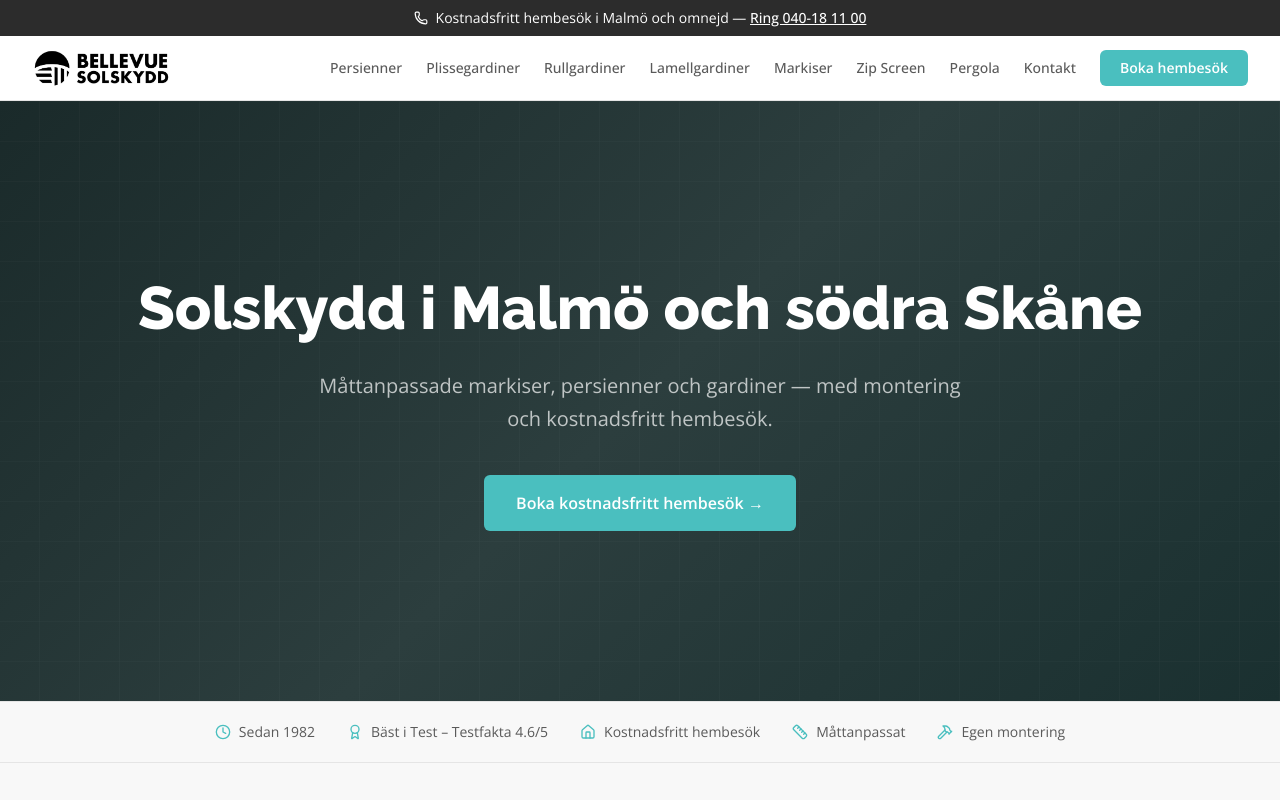
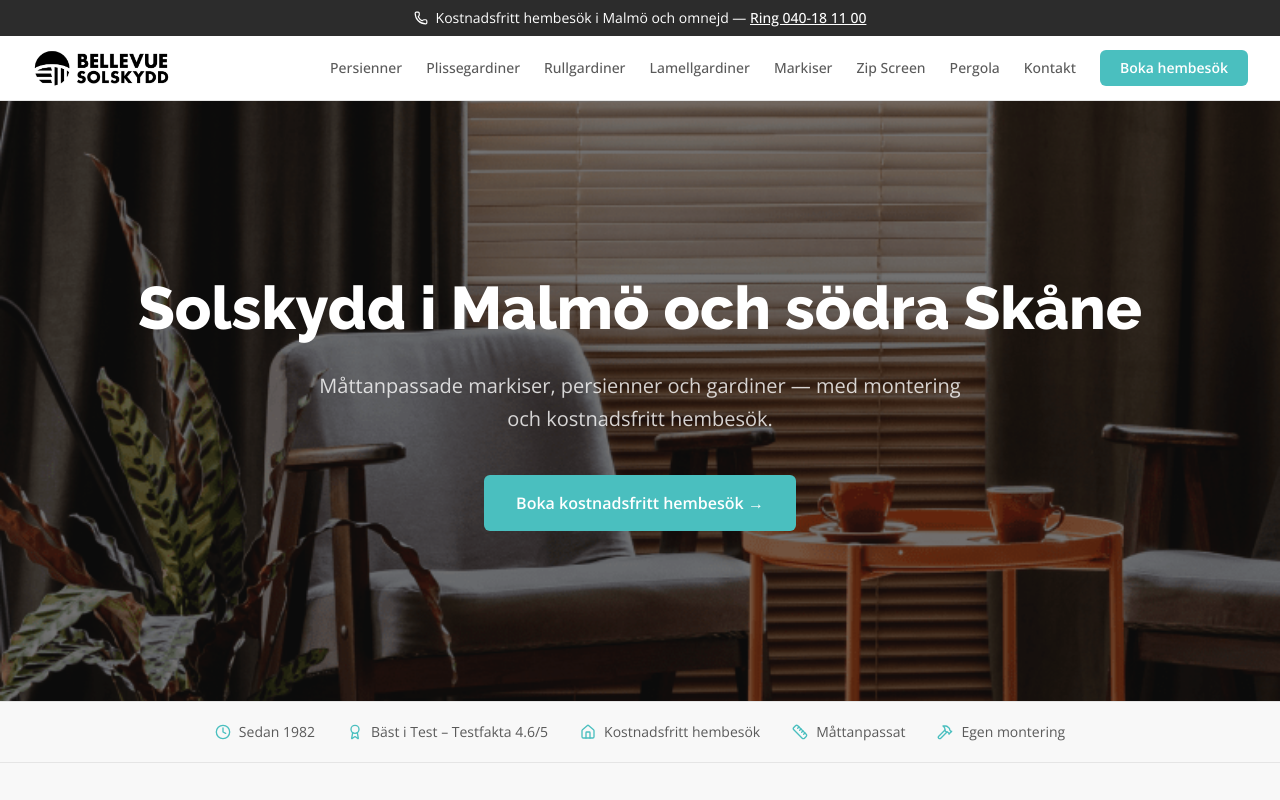
Before and after one commit to tobiasbjork78-alt/bellevue-solskydd, a Next.js app in the folder nextjs-site/: page / in a window 1280 px wide. Shown: the top 800 px of the page. Built offline with nearby package versions, Linux system fonts and the light colour scheme.

Commit message:
FEL 2: Ersätt rutmönster med fotobild + mörk overlay i Hero

```diff
--- a/nextjs-site/app/components/Hero.tsx
+++ b/nextjs-site/app/components/Hero.tsx
@@ -1,25 +1,26 @@
+import Image from "next/image";
+
 export default function Hero() {
   return (
-    <section
-      className="relative overflow-hidden text-white min-h-[480px] sm:min-h-[540px] lg:min-h-[600px] flex items-center"
-      style={{
-        background: "linear-gradient(135deg, #1a2a2a 0%, #2C3E3E 50%, #1a3030 100%)",
-      }}
-    >
-      {/* Subtle line pattern */}
-      <div
-        className="absolute inset-0 opacity-[0.05]"
-        style={{
-          backgroundImage:
-            "repeating-linear-gradient(0deg, transparent, transparent 39px, rgba(255,255,255,0.4) 39px, rgba(255,255,255,0.4) 40px), repeating-linear-gradient(90deg, transparent, transparent 39px, rgba(255,255,255,0.4) 39px, rgba(255,255,255,0.4) 40px)",
-        }}
+    <section className="relative overflow-hidden text-white min-h-[480px] sm:min-h-[540px] lg:min-h-[600px] flex items-center bg-charcoal">
+      {/* Foto-bakgrund */}
+      <Image
+        src="/images/hero/hero-persienner.webp"
+        alt=""
+        fill
+        priority
+        sizes="100vw"
+        className="object-cover"
       />
+
+      {/* Mörk overlay för läsbarhet */}
+      <div className="absolute inset-0 bg-black/55" />
 
       <div className="relative max-w-7xl mx-auto px-4 sm:px-6 lg:px-8 py-24 sm:py-32 lg:py-40 text-center w-full">
         <h1 className="font-[family-name:var(--font-heading)] text-4xl sm:text-5xl lg:text-6xl font-extrabold leading-tight mb-6">
           Solskydd i Malmö och södra Skåne
         </h1>
-        <p className="text-lg sm:text-xl text-white/70 leading-relaxed mb-10 max-w-2xl mx-auto">
+        <p className="text-lg sm:text-xl text-white/80 leading-relaxed mb-10 max-w-2xl mx-auto">
           Måttanpassade markiser, persienner och gardiner — med montering och kostnadsfritt hembesök.
         </p>
         <a
```
Also changed, not shown: nextjs-site/public/images/hero/hero-persienner.webp (added).
